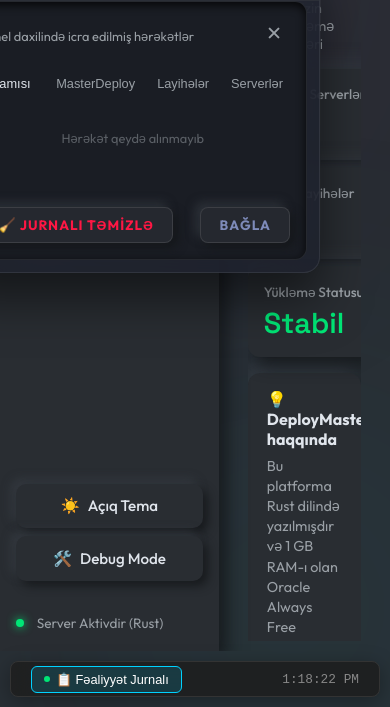
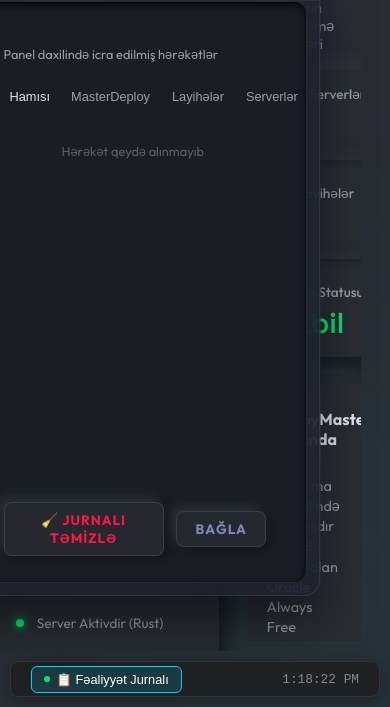
Before and after one commit to kral14/server-repo-rust, a plain HTML site: page MasterDeploy-rust/static/index.html in a window 390 px wide. Both pictures are taken after a click on the button "📋 Fəaliyyət Jurnalı". Shown: the part 137-844 px from the top of the page. Drawn offline with nearby package versions, Linux system fonts and the light colour scheme; no server answers.

Commit message:
Optimize activity log modal layout and responsiveness, remove redundant close button

```diff
--- a/MasterDeploy-rust/static/index.html
+++ b/MasterDeploy-rust/static/index.html
@@ -977,17 +977,13 @@
 
     <!-- Fəaliyyət Jurnalı Modal -->
     <div id="activity-log-modal" class="modal-backdrop">
-        <div class="modal-card" style="max-width: 500px; width: 95%;">
+        <div class="modal-card" style="max-width: 800px; width: 95%; height: 75vh; display: flex; flex-direction: column;">
+            <div style="padding: 1.5rem 1.5rem 10px 1.5rem; display: flex; flex-direction: column; flex: 1; min-height: 0;">
                 <div style="display: flex; justify-content: space-between; align-items: center; margin-bottom: 20px;">
                     <div>
                         <h2 style="margin: 0; font-size: 1.3rem;">📋 Fəaliyyət Jurnalı</h2>
-                    <p style="margin: 4px 0 0; font-size: 0.8rem; color: var(--text-secondary);">Panel daxilində icra
-                        edilmiş hərəkətlər</p>
+                        <p style="margin: 4px 0 0; font-size: 0.8rem; color: var(--text-secondary);">Panel daxilində icra edilmiş hərəkətlər</p>
                     </div>
-                <button onclick="closeModal('activity-log-modal')"
-                    style="background: transparent; border: none; color: var(--text-secondary); cursor: pointer; font-size: 1.2rem; padding: 4px 8px; border-radius: 4px; transition: background 0.2s;"
-                    onmouseover="this.style.background='rgba(255,255,255,0.1)'"
-                    onmouseout="this.style.background='transparent'">✕</button>
                 </div>
                 <div class="activity-tabs" style="display: flex; gap: 8px; margin-bottom: 12px;">
                     <button class="activity-tab-btn active" onclick="filterActivityLogs('all')" style="flex: 1; padding: 6px; font-size: 0.8rem; font-weight: 500; border-radius: 6px; cursor: pointer; border: 1px solid var(--primary-color); background: var(--bg-card); color: var(--text-primary); transition: all 0.2s;">Hamısı</button>
@@ -996,16 +992,14 @@
                     <button class="activity-tab-btn" onclick="filterActivityLogs('servers')" style="flex: 1; padding: 6px; font-size: 0.8rem; font-weight: 500; border-radius: 6px; cursor: pointer; border: 1px solid var(--card-border); background: var(--bg-card); color: var(--text-secondary); transition: all 0.2s;">Serverlər</button>
                 </div>
                 <div id="activity-log-list"
-                style="max-height: 340px; overflow-y: auto; display: flex; flex-direction: column; gap: 8px; padding-right: 4px; padding-bottom: 10px;">
-                <div
-                    style="font-size: 0.8rem; color: var(--text-secondary); text-align: center; padding: 20px; opacity: 0.5;">
-                    Hərəkət qeydə alınmayıb</div>
+                    style="flex: 1; overflow-y: auto; display: flex; flex-direction: column; gap: 8px; padding-right: 4px; padding-bottom: 10px; min-height: 0;">
+                    <div style="font-size: 0.8rem; color: var(--text-secondary); text-align: center; padding: 20px; opacity: 0.5;">Hərəkət qeydə alınmayıb</div>
                 </div>
                 <div class="modal-actions"
-                style="display: flex; justify-content: space-between; align-items: center; margin-top: 15px; padding-top: 15px; border-top: 1px solid var(--card-border);">
-                <button class="btn btn-secondary" onclick="clearActivityLogs()"
-                    style="color: var(--danger-color) !important;">🧹 Jurnalı Təmizlə</button>
+                    style="display: flex; justify-content: space-between; align-items: center; margin-top: 15px; padding-top: 15px; border-top: 1px solid var(--card-border); margin-bottom: 0px;">
+                    <button class="btn btn-secondary" onclick="clearActivityLogs()" style="color: var(--danger-color) !important;">🧹 Jurnalı Təmizlə</button>
                     <button class="btn btn-secondary" onclick="closeModal('activity-log-modal')">Bağla</button>
+                </div>
             </div>
         </div>
     </div>
```
Lines whose indentation alone changed are shown as unchanged.
